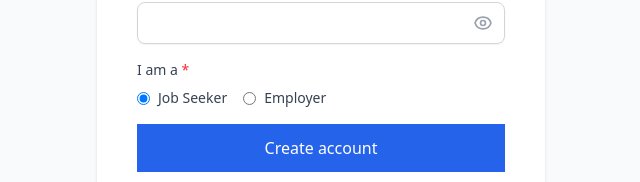
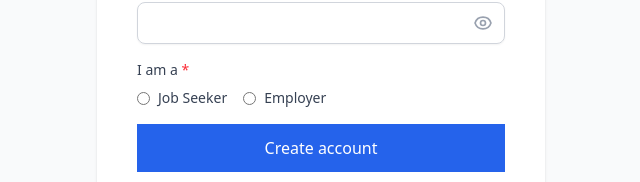
Before and after one commit to axeven/job-board, a Next.js app: page /auth/signup in a window 1280 px wide. Shown: the part 458-640 px from the top of the page, without its empty margins (319-959 px from the left). Built offline with nearby package versions, Linux system fonts and the light colour scheme; no server answers.

Commit message:
fix(test): fix failing test

```diff
--- a/src/components/auth/signup-form.tsx
+++ b/src/components/auth/signup-form.tsx
@@ -30,7 +30,7 @@ export function SignupForm({ onSuccess }: SignupFormProps) {
   } = useForm<SignupFormData>({
     resolver: zodResolver(signupSchema),
     defaultValues: {
-      userType: (searchParams.get('userType') as 'employer' | 'job_seeker') || 'job_seeker'
+      userType: searchParams.get('userType') as 'employer' | 'job_seeker' | undefined
     }
   })
 
```
